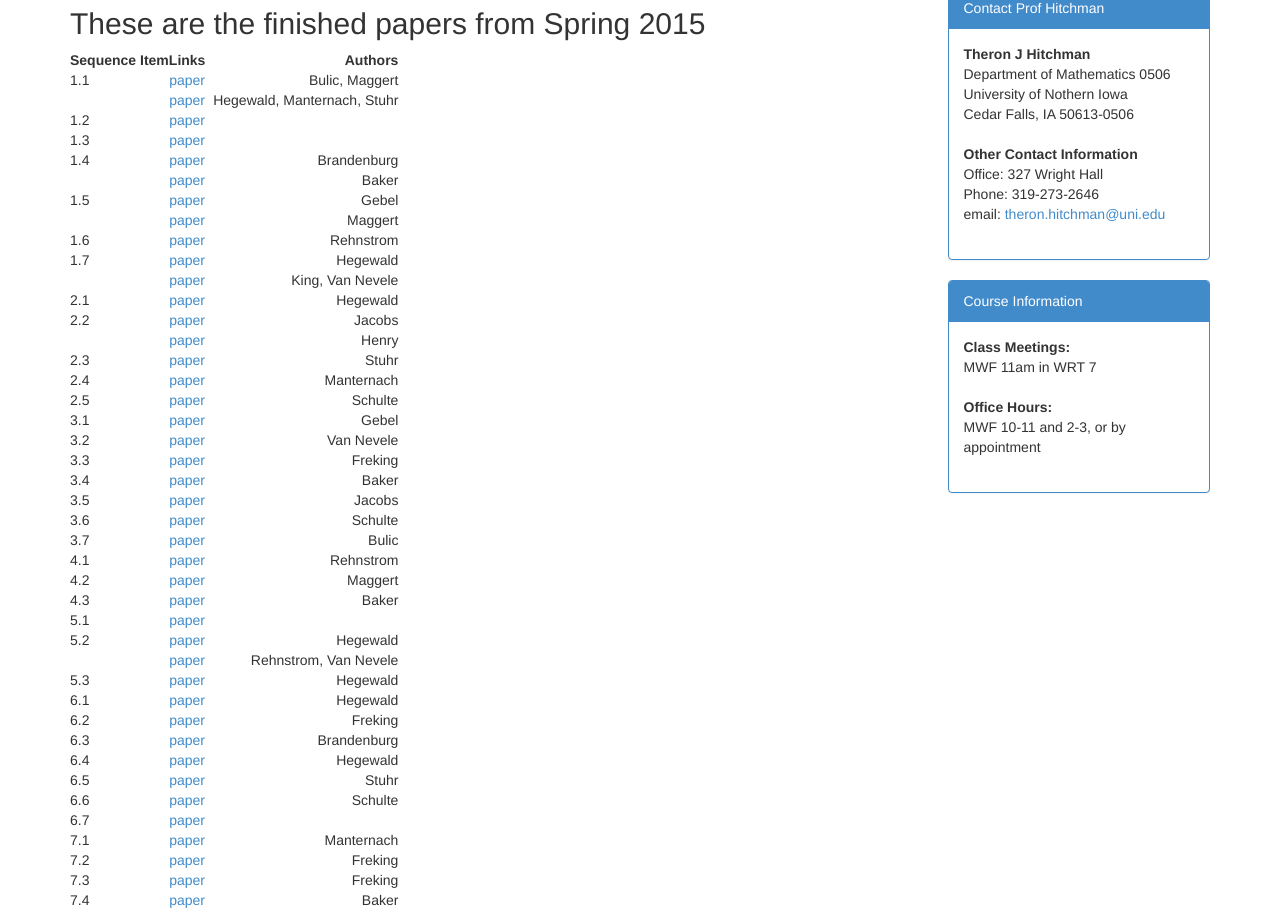
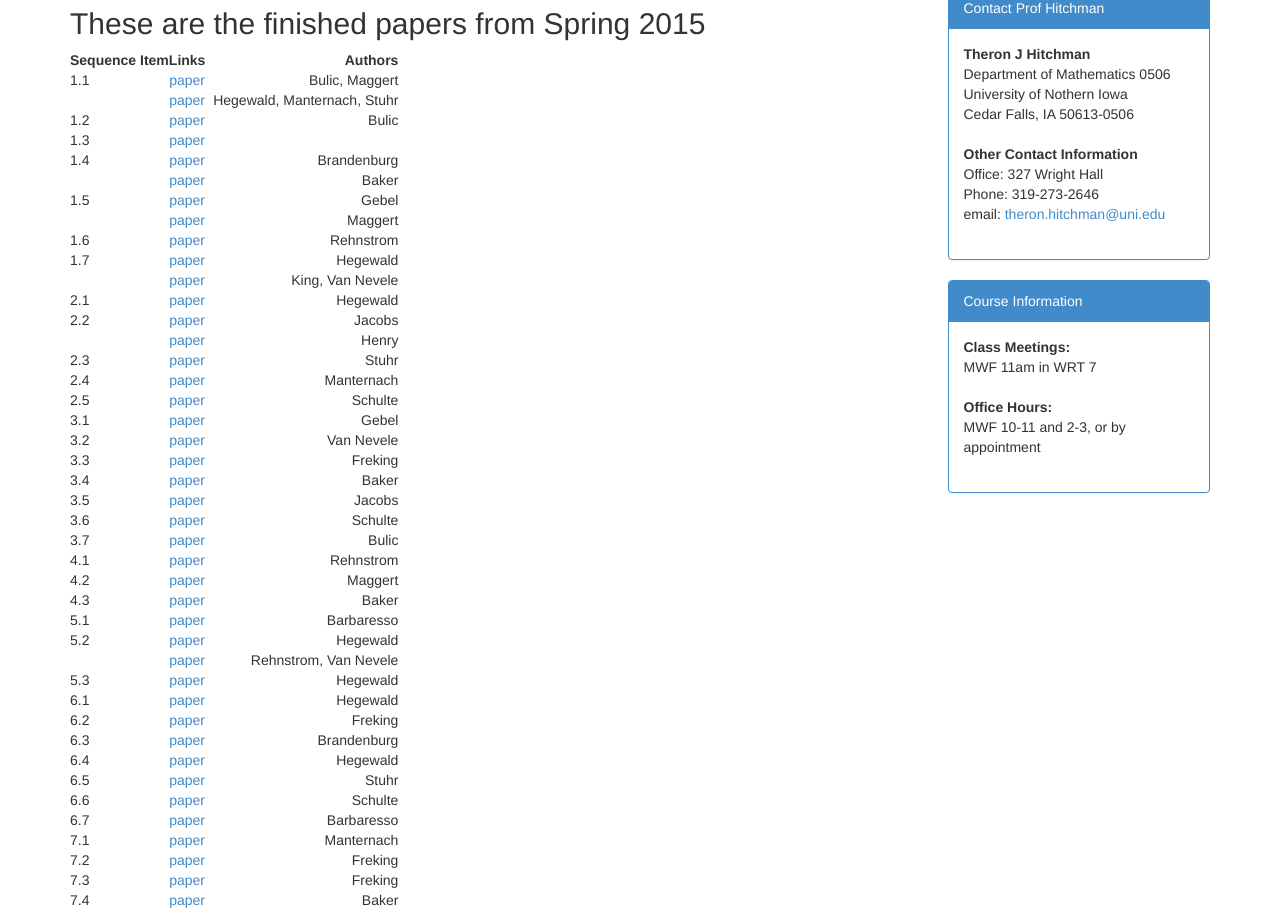
Before and after one commit to theronhitchman/euclidean-geometry, a Jekyll site: the page built from journal/2015S/index.md, in a window 1280 px wide and 1400 px high. Shown: the part 193-1105 px from the top of the window. Built offline with Jekyll 4.4.1, drawn with Linux system fonts in a browser that asks for light colours; nearby versions of some CDN libraries.

Commit message:
added late papers to journal for sp 2015

```diff
--- a/journal/2015S/index.md
+++ b/journal/2015S/index.md
@@ -5,11 +5,11 @@ title: Spring 2015 Paper Repository
 
 ## These are the finished papers from Spring 2015
 
-| Sequence Item | Links                                                  | Authors                                      |
+| Sequence Item | Links                                                   | Authors                                      |
 |:--------------|:-------------------------------------------------------:|---------------------------------------------:|
 | 1.1           | <a href="{{site.baseurl}}/journal/2015S/opposite-angles-theorem.pdf">paper</a> |    Bulic, Maggert     |
 |               | <a href="{{site.baseurl}}/journal/2015S/hegewald-manternach-stuhr.pdf">paper</a> | &nbsp; Hegewald, Manternach, Stuhr  |
-| 1.2           | <a href="{{site.baseurl}}/journal/2015S/.pdf">paper</a> |                                              |
+| 1.2           | <a href="{{site.baseurl}}/journal/2015S/Bulic-1-2.pdf">paper</a> |  Bulic                              |
 | 1.3           | <a href="{{site.baseurl}}/journal/2015S/.pdf">paper</a> |                                              |
 | 1.4           | <a href="{{site.baseurl}}/journal/2015S/construction-rhombus.pdf">paper</a> |   Brandenburg            |
 |               | <a href="{{site.baseurl}}/journal/2015S/Baker-1-4.pdf">paper</a> | Baker                               |
@@ -34,7 +34,7 @@ title: Spring 2015 Paper Repository
 | 4.1           | <a href="{{site.baseurl}}/journal/2015S/Rehnstrom-4-1.pdf">paper</a> |           Rehnstrom             |
 | 4.2           | <a href="{{site.baseurl}}/journal/2015S/completion-euclid-i.pdf">paper</a> |  Maggert                  |
 | 4.3           | <a href="{{site.baseurl}}/journal/2015S/Baker-4-3.pdf">paper</a> |     Baker                           |
-| 5.1           | <a href="{{site.baseurl}}/journal/2015S/.pdf">paper</a> |                                              |
+| 5.1           | <a href="{{site.baseurl}}/journal/2015S/Barbaresso-5-1.pdf">paper</a> |   Barbaresso                   |
 | 5.2           | <a href="{{site.baseurl}}/journal/2015S/convex-pentagon-angles.pdf">paper</a> |   Hegewald             |
 |               | <a href="{{site.baseurl}}/journal/2015S/VanNevele-Rehnstrom.pdf">paper</a>  |  Rehnstrom, Van Nevele   |
 | 5.3           | <a href="{{site.baseurl}}/journal/2015S/convex-polygon-angles.pdf">paper</a> |   Hegewald              |
@@ -44,7 +44,7 @@ title: Spring 2015 Paper Repository
 | 6.4           | <a href="{{site.baseurl}}/journal/2015S/equilateral-ptagons.pdf">paper</a> |  Hegewald                 |
 | 6.5           | <a href="{{site.baseurl}}/journal/2015S/stuhr-6-5.pdf">paper</a> |        Stuhr                        |
 | 6.6           | <a href="{{site.baseurl}}/journal/2015S/CSchulte-6-6.pdf">paper</a> |  Schulte                         |
-| 6.7           | <a href="{{site.baseurl}}/journal/2015S/.pdf">paper</a> |                                              |
+| 6.7           | <a href="{{site.baseurl}}/journal/2015S/Barbaresso-6-7.pdf">paper</a> |   Barbaresso                   |
 | 7.1           | <a href="{{site.baseurl}}/journal/2015S/Manternach-7-7.pdf">paper</a> |  Manternach                    |
 | 7.2           | <a href="{{site.baseurl}}/journal/2015S/congruent-triangles.pdf">paper</a> | Freking                   |
 | 7.3           | <a href="{{site.baseurl}}/journal/2015S/congruent-triangles-1.pdf">paper</a> | Freking                 |
```
Also changed, not shown: 3 other files.
